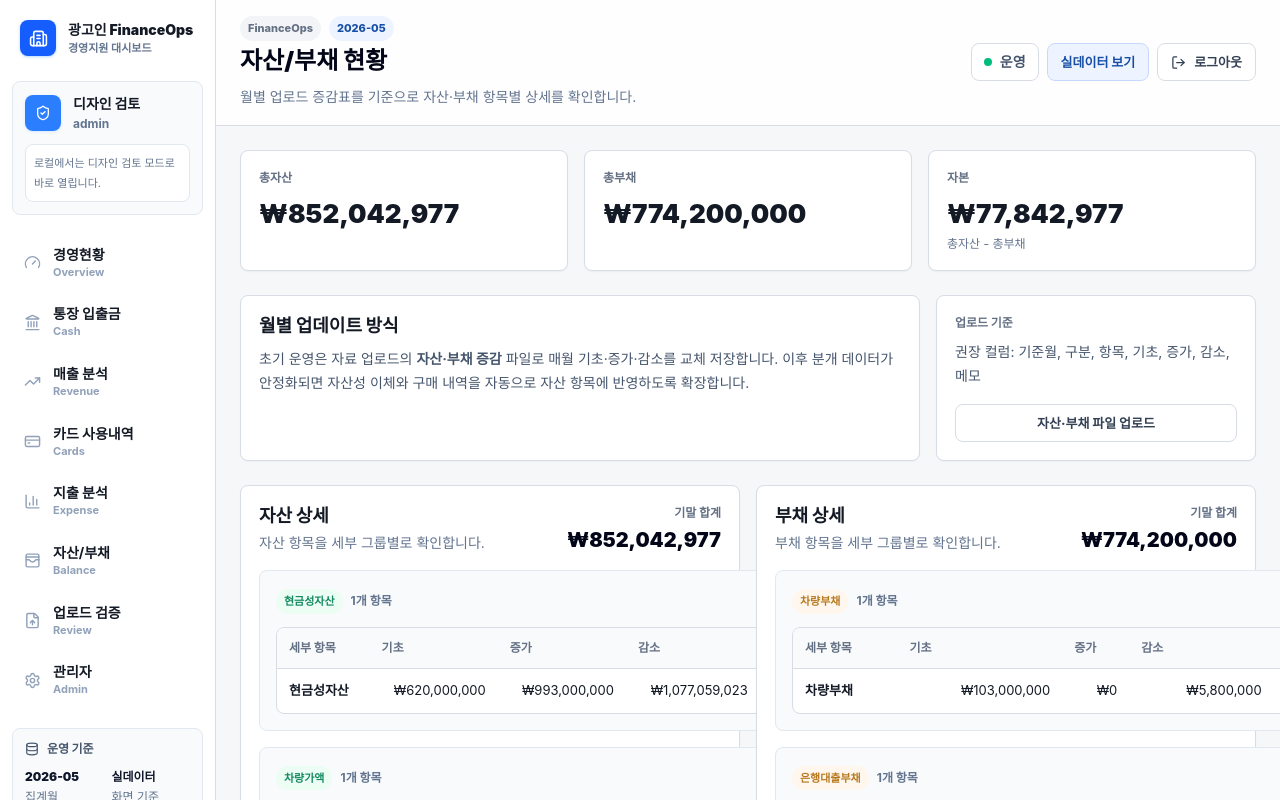
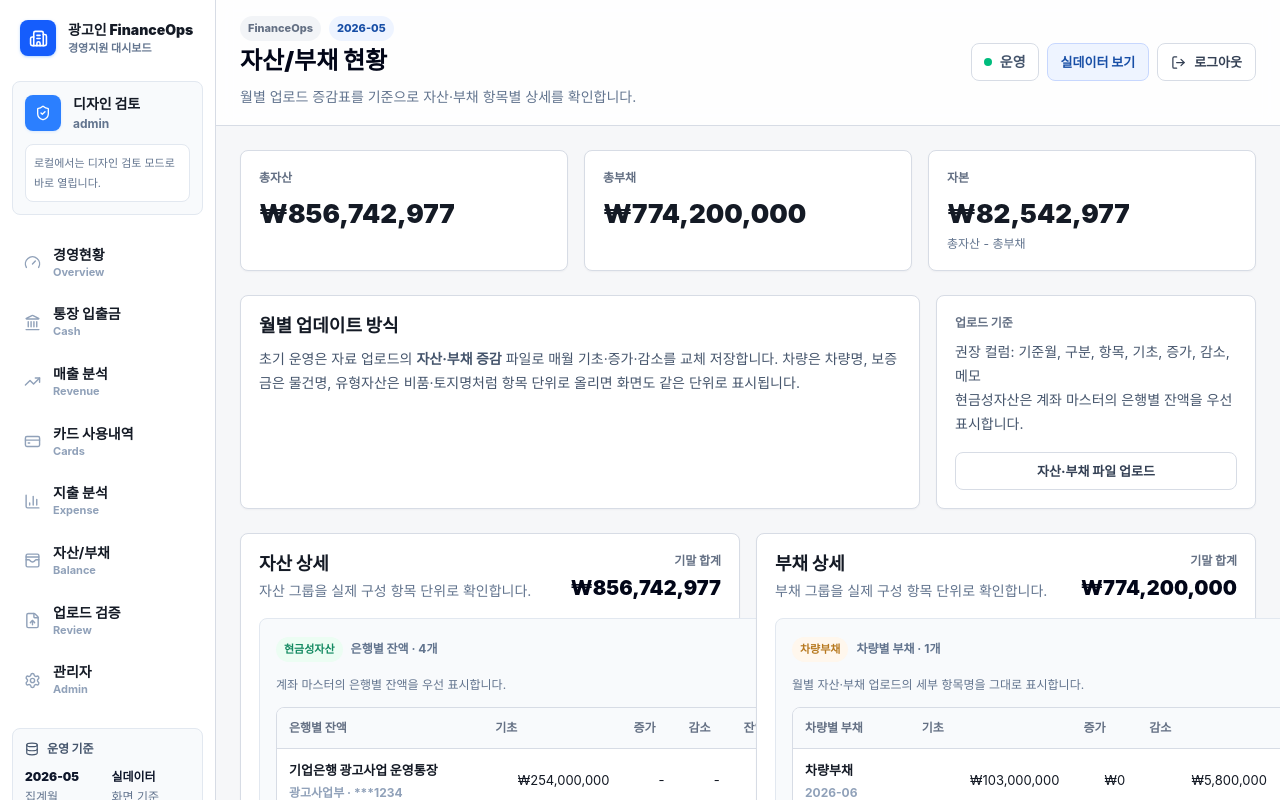
Before and after one commit to artong0906-cloud/finance-ops-dashboard, a Next.js app: page /balance in a window 1280 px wide. Shown: the top 800 px of the page. Built offline with nearby package versions, Linux system fonts and the light colour scheme; no server answers.

Commit message:
Show balance item details

```diff
--- a/app/balance/page.tsx
+++ b/app/balance/page.tsx
@@ -4,11 +4,22 @@ import Link from "next/link";
 import { AppShell } from "@/components/layout/AppShell";
 import { endingAmount, formatKRW, sumBy } from "@/services/dashboard/calculations";
 import { getDashboardData } from "@/services/dashboard/liveData";
-import type { BalanceMovement } from "@/types/finance";
+import type { BalanceMovement, BankAccount } from "@/types/finance";
 
 type BalanceViewRow = BalanceMovement & {
   group: string;
   ending: number;
+};
+
+type BalanceDetailRow = {
+  id: string;
+  name: string;
+  caption: string;
+  openingAmount: number | null;
+  increaseAmount: number | null;
+  decreaseAmount: number | null;
+  ending: number;
+  memo: string;
 };
 
 const assetGroupOrder = ["현금성자산", "차량가액", "보증금", "대여금", "유형자산", "무형자산", "기타자산"];
@@ -67,18 +78,79 @@ function groupRows(rows: BalanceViewRow[], order: string[]) {
   });
 }
 
+function detailLabelFor(group: string) {
+  const labels: Record<string, string> = {
+    현금성자산: "은행별 잔액",
+    차량가액: "차량 목록",
+    보증금: "물건별 보증금",
+    대여금: "대여처별 잔액",
+    유형자산: "유형자산 목록",
+    무형자산: "무형자산 목록",
+    차량부채: "차량별 부채",
+    은행대출부채: "은행별 대출잔액",
+    "미지급/예정부채": "지급 예정 항목"
+  };
+  return labels[group] || "세부 항목";
+}
+
+function displayAmount(value: number | null) {
+  return value === null ? "-" : formatKRW(value);
+}
+
+function bankAccountDetails(bankAccounts: BankAccount[]): BalanceDetailRow[] {
+  return bankAccounts
+    .filter((account) => Math.abs(account.currentBalance) > 0)
+    .map((account) => ({
+      id: `bank-${account.id}`,
+      name: `${account.bankName} ${account.accountName}`,
+      caption: [account.businessUnit, account.maskedNo].filter(Boolean).join(" · "),
+      openingAmount: account.previousBalance,
+      increaseAmount: null,
+      decreaseAmount: null,
+      ending: account.currentBalance,
+      memo: account.purpose || "계좌 잔액 기준"
+    }));
+}
+
+function movementDetail(row: BalanceViewRow): BalanceDetailRow {
+  return {
+    id: row.id,
+    name: row.category,
+    caption: row.month,
+    openingAmount: row.openingAmount,
+    increaseAmount: row.increaseAmount,
+    decreaseAmount: row.decreaseAmount,
+    ending: row.ending,
+    memo: row.memo || "-"
+  };
+}
+
+function detailRowsForGroup(group: string, rows: BalanceViewRow[], bankAccounts: BankAccount[] = []) {
+  if (group === "현금성자산") {
+    const accountDetails = bankAccountDetails(bankAccounts);
+    if (accountDetails.length > 0) return accountDetails;
+  }
+
+  return rows.map(movementDetail);
+}
+
 function BalanceGroupSection({
   rows,
   statementType,
-  title
+  title,
+  bankAccounts = []
 }: {
   rows: BalanceViewRow[];
   statementType: "자산" | "부채";
   title: string;
+  bankAccounts?: BankAccount[];
 }) {
   const order = statementType === "자산" ? assetGroupOrder : liabilityGroupOrder;
   const groups = groupRows(rows, order);
-  const total = sumBy(rows, (row) => row.ending);
+  const total = sumBy(
+    groups.flatMap(([group, groupRows]) => detailRowsForGroup(group, groupRows, bankAccounts)),
+    (row) => row.ending
+  );
 
   return (
     <section className="card">
@@ -86,7 +158,7 @@ function BalanceGroupSection({
         <div>
           <h2 className="section-title">{title}</h2>
           <p className="mt-1 text-sm text-slate-500">
-            {statementType} 항목을 세부 그룹별로 확인합니다.
+            {statementType} 그룹을 실제 구성 항목 단위로 확인합니다.
           </p>
         </div>
         <div className="text-right max-md:text-left">
@@ -97,38 +169,50 @@ function BalanceGroupSection({
 
       <div className="grid gap-4">
         {groups.map(([group, groupRows]) => {
-          const groupTotal = sumBy(groupRows, (row) => row.ending);
+          const details = detailRowsForGroup(group, groupRows, bankAccounts);
+          const groupTotal = sumBy(details, (row) => row.ending);
+          const label = detailLabelFor(group);
 
           return (
             <div className="rounded-lg border border-slate-200 bg-slate-50 p-4" key={group}>
               <div className="mb-3 flex items-center justify-between gap-3 max-md:flex-col max-md:items-start">
                 <div>
                   <span className={statementType === "자산" ? "badge badge-good" : "badge badge-warning"}>{group}</span>
-                  <span className="ml-2 text-xs font-bold text-slate-500">{groupRows.length.toLocaleString("ko-KR")}개 항목</span>
+                  <span className="ml-2 text-xs font-bold text-slate-500">
+                    {label} · {details.length.toLocaleString("ko-KR")}개
+                  </span>
                 </div>
                 <div className="text-lg font-black text-slate-950">{formatKRW(groupTotal)}</div>
               </div>
+              <p className="mb-3 text-xs leading-5 text-slate-500">
+                {group === "현금성자산"
+                  ? "계좌 마스터의 은행별 잔액을 우선 표시합니다."
+                  : "월별 자산·부채 업로드의 세부 항목명을 그대로 표시합니다."}
+              </p>
               <div className="table-wrap">
                 <table>
                   <thead>
                     <tr>
-                      <th>세부 항목</th>
+                      <th>{label}</th>
                       <th className="text-right">기초</th>
                       <th className="text-right">증가</th>
                       <th className="text-right">감소</th>
-                      <th className="text-right">기말</th>
+                      <th className="text-right">잔액</th>
                       <th>메모</th>
                     </tr>
                   </thead>
                   <tbody>
-                    {groupRows.map((row) => (
+                    {details.map((row) => (
                       <tr key={row.id}>
-                        <td className="font-black">{row.category}</td>
-                        <td className="text-right">{formatKRW(row.openingAmount)}</td>
-                        <td className="text-right">{formatKRW(row.increaseAmount)}</td>
-                        <td className="text-right">{formatKRW(row.decreaseAmount)}</td>
+                        <td>
+                          <div className="font-black">{row.name}</div>
+                          <div className="mt-1 text-xs font-bold text-slate-400">{row.caption}</div>
+                        </td>
+                        <td className="text-right">{displayAmount(row.openingAmount)}</td>
+                        <td className="text-right">{displayAmount(row.increaseAmount)}</td>
+                        <td className="text-right">{displayAmount(row.decreaseAmount)}</td>
                         <td className="text-right font-black">{formatKRW(row.ending)}</td>
-                        <td>{row.memo || "-"}</td>
+                        <td>{row.memo}</td>
                       </tr>
                     ))}
                   </tbody>
@@ -150,11 +234,13 @@ function BalanceGroupSection({
 
 export default async function BalancePage() {
   const data = await getDashboardData();
-  const { balanceMovements } = data;
+  const { balanceMovements, bankAccounts } = data;
   const viewRows = toViewRows(balanceMovements);
   const assets = viewRows.filter((row) => row.statementType === "자산");
   const liabilities = viewRows.filter((row) => row.statementType === "부채");
-  const totalAssets = sumBy(assets, (row) => row.ending);
+  const cashAccountTotal = sumBy(bankAccountDetails(bankAccounts), (row) => row.ending);
+  const balanceCashTotal = sumBy(assets.filter((row) => row.group === "현금성자산"), (row) => row.ending);
+  const totalAssets = sumBy(assets.filter((row) => row.group !== "현금성자산"), (row) => row.ending) + (cashAccountTotal || balanceCashTotal);
   const totalLiabilities = sumBy(liabilities, (row) => row.ending);
   const equity = totalAssets - totalLiabilities;
 
@@ -170,20 +256,21 @@ export default async function BalancePage() {
         <div className="card">
           <h2 className="section-title">월별 업데이트 방식</h2>
           <p className="mt-2 text-sm leading-6 text-slate-600">
-            초기 운영은 자료 업로드의 <b>자산·부채 증감</b> 파일로 매월 기초·증가·감소를 교체 저장합니다. 이후 분개 데이터가 안정화되면 자산성 이체와 구매 내역을 자동으로 자산 항목에 반영하도록 확장합니다.
+            초기 운영은 자료 업로드의 <b>자산·부채 증감</b> 파일로 매월 기초·증가·감소를 교체 저장합니다. 차량은 차량명, 보증금은 물건명, 유형자산은 비품·토지명처럼 항목 단위로 올리면 화면도 같은 단위로 표시됩니다.
           </p>
         </div>
         <div className="card">
           <div className="eyebrow">업로드 기준</div>
           <div className="mt-2 text-sm leading-6 text-slate-600">
-            권장 컬럼: 기준월, 구분, 항목, 기초, 증가, 감소, 메모
+            권장 컬럼: 기준월, 구분, 항목, 기초, 증가, 감소, 메모<br />
+            현금성자산은 계좌 마스터의 은행별 잔액을 우선 표시합니다.
           </div>
           <Link className="btn mt-4 w-full" href="/uploads">자산·부채 파일 업로드</Link>
         </div>
       </section>
 
       <section className="mb-6 grid grid-cols-2 gap-4 max-xl:grid-cols-1">
-        <BalanceGroupSection rows={assets} statementType="자산" title="자산 상세" />
+        <BalanceGroupSection rows={assets} statementType="자산" title="자산 상세" bankAccounts={bankAccounts} />
         <BalanceGroupSection rows={liabilities} statementType="부채" title="부채 상세" />
       </section>
 
```
